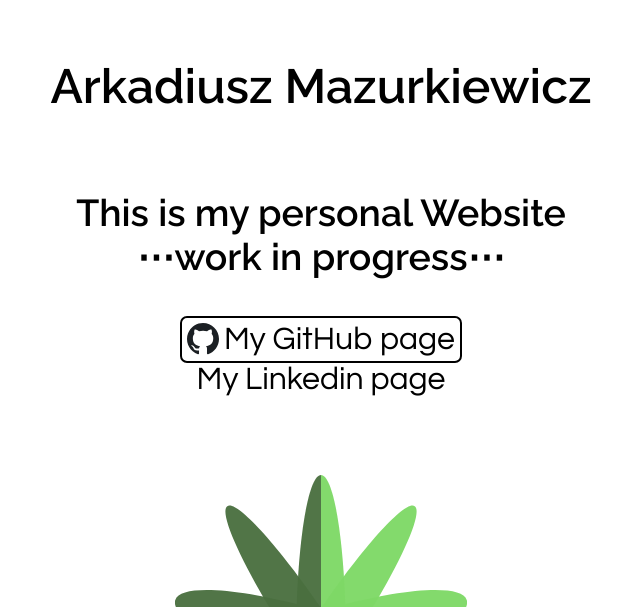
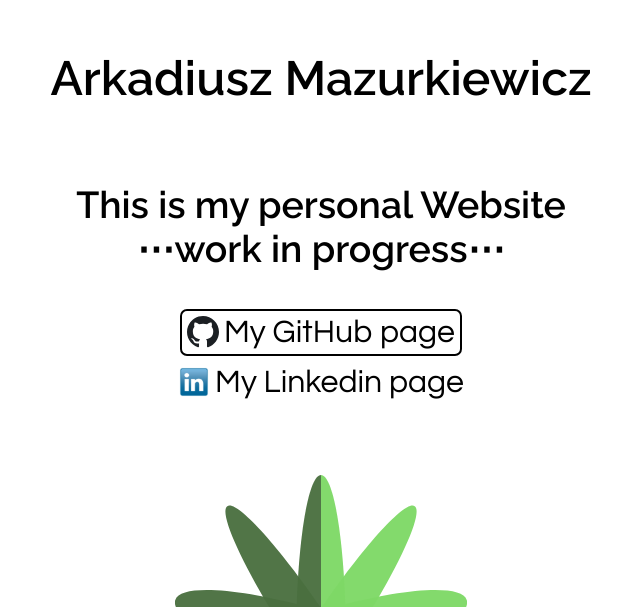
Before and after one commit to arekmaz/arkadiuszmazurkiewicz.com, a React (Create React App) app: page /about in a window 1280 px wide. Shown: the part 193-800 px from the top of the page, without its empty margins (319-959 px from the left). Built offline with nearby package versions, Linux system fonts and the light colour scheme.

Commit message:
add my linkedin page button

```diff
--- /dev/null
+++ b/src/components/MyLinkedinButton.tsx
@@ -0,0 +1,30 @@
+/** @jsx jsx */
+import React from 'react';
+import { css, jsx } from '@emotion/core';
+import { ReactComponent as LogoSvg } from '../assets/linkedin-logo.svg';
+
+type MyLinkedinButtProps = {};
+
+export default function MyLinkedinButt(
+  props: MyLinkedinButtProps,
+) {
+  return (
+    <a
+      css={css`
+        display: flex;
+        padding: 5px;
+      `}
+      href="https://github.com/arekmaz"
+      role="button"
+      target="_blank"
+      rel="noopener noreferrer"
+    >
+      <LogoSvg {...{ height: '2rem', width: '2rem' }} />
+      <span
+        css={css`
+          margin-left: 5px;
+        `}
+      >{`My Linkedin page`}</span>
+    </a>
+  );
+}
--- /dev/null
+++ b/src/components/Space.tsx
@@ -0,0 +1,45 @@
+/** @jsx jsx */
+import React from 'react';
+import { css, jsx } from '@emotion/core';
+
+type SpaceProps =
+  | {
+      x: number;
+      y?: number;
+    }
+  | {
+      y: number;
+      x?: number;
+    };
+
+export default function Space(props: SpaceProps) {
+  const { x, y } = props;
+  return (
+    <div
+      css={css`
+        width: ${getWidth(x, y)};
+        height: ${getHeight(x, y)};
+      `}
+    ></div>
+  );
+}
+
+function getWidth(x?: number, y?: number) {
+  if ((x && y) || x) {
+    return `${x}px`;
+  }
+  if (y) {
+    return '100%';
+  }
+  return '0px';
+}
+
+function getHeight(x?: number, y?: number) {
+  if ((x && y) || y) {
+    return `${y}px`;
+  }
+  if (x) {
+    return '100%';
+  }
+  return '0px';
+}
--- a/src/screens/about/AboutContent.tsx
+++ b/src/screens/about/AboutContent.tsx
@@ -2,6 +2,8 @@
 import React from 'react';
 import { jsx, css } from '@emotion/core';
 import MyGithubButton from '../../components/MyGithubButton';
+import MyLinkedinButton from '../../components/MyLinkedinButton';
+import Space from '../../components/Space';
 
 export default function AboutContent() {
   return (
@@ -30,9 +32,8 @@ export default function AboutContent() {
           <br /> {`⋯work in progress⋯`}
         </h3>
         <MyGithubButton />
-        <a href="https://www.linkedin.com/in/arkadiusz-mazurkiewicz-6a6b14120/">
-          {`My Linkedin page`}
-        </a>
+        <Space y={5} />
+        <MyLinkedinButton />
       </section>
     </main>
   );
```
Also changed, not shown: src/assets/linkedin-logo.svg (added).
